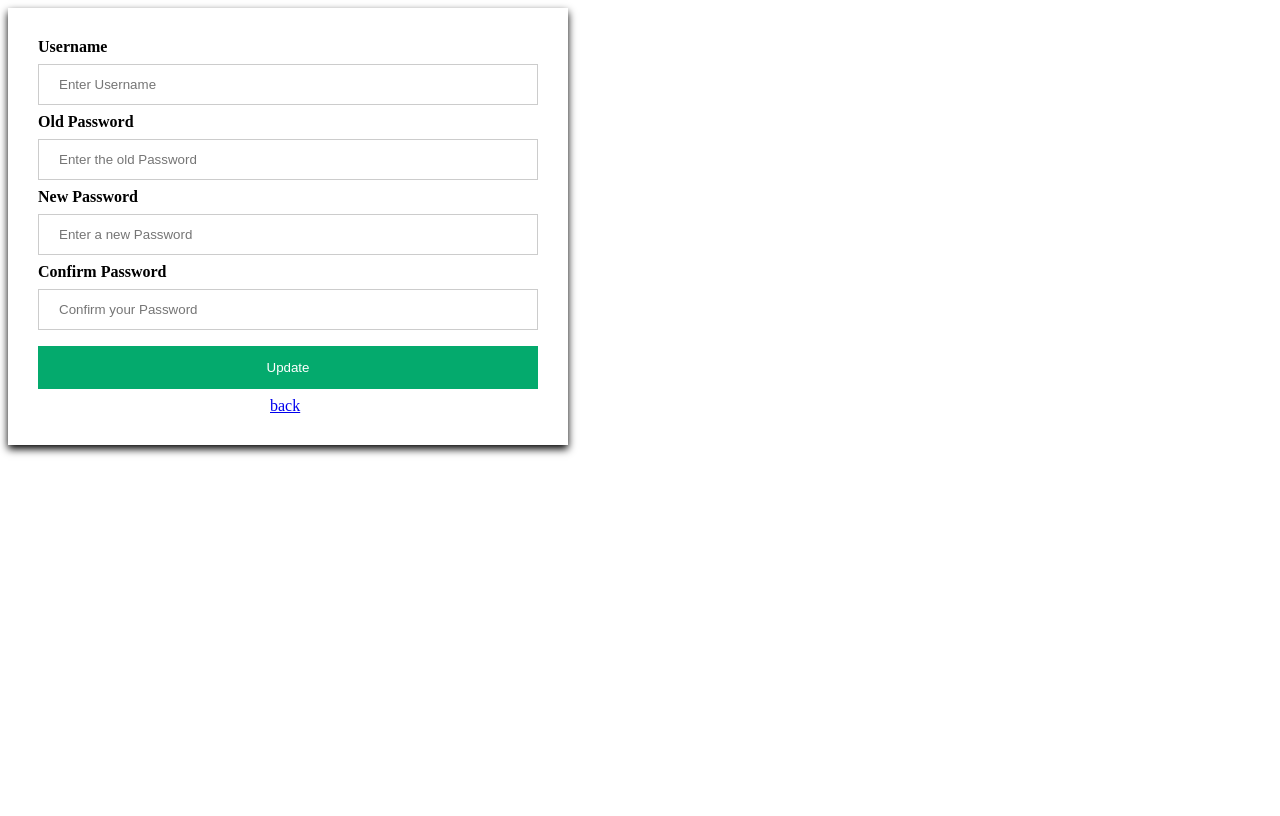
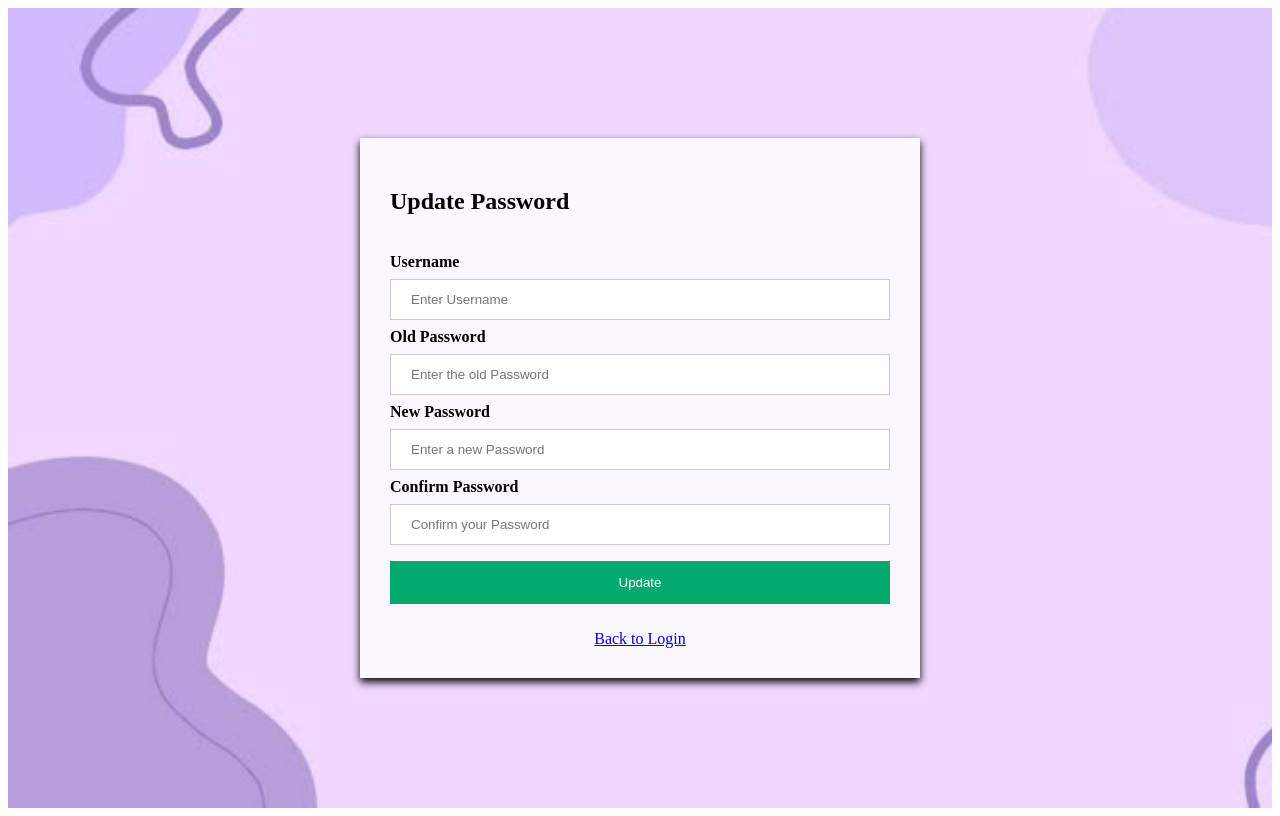
Before and after one commit to MSPVLPolytechnicCollege/Academic-Planner, a Flask app: page /update_password in a window 1280 px wide. Before the commit the page ends 456 px from the top, so only its background shows below. Run offline with Flask 3, Linux system fonts and the light colour scheme.

Commit message:
Update update.html

```diff
--- a/template/update.html
+++ b/template/update.html
@@ -5,8 +5,9 @@
 <link rel="stylesheet" href="static\style.css">
 </head>
 <body>
-<div class="bgimg_update">
+<div class="updatePasswd_page">
   <form class="container_update" method="POST" action="/update_password">
+     <label><b><h2>Update Password</h2></b></label><br>
     <label for="uname"><b>Username</b></label>
     <input type="text" placeholder="Enter Username" name="uname" required>
     <label for="passwd_old"><b>Old Password</b></label>
@@ -15,8 +16,19 @@
     <input type="password" placeholder="Enter a new Password" name="passwd_new" required>
         <label for="passwd_confirm"><b>Confirm Password</b></label>
     <input type="password" placeholder="Confirm your Password" name="passwd_confirm" required>
+    <!-- Display error messages -->
+    {% with messages = get_flashed_messages(with_categories=True) %}
+        {% if messages %}
+            {% for category, message in messages %}
+                {% if category == 'error' %}
+                    <p class="error">{{ message }}</p>
+                {% endif %}
+            {% endfor %}
+        {% endif %}
+    {% endwith %}
     <button type="submit">Update</button>
-    &nbsp;&nbsp;&nbsp;&nbsp;&nbsp;&nbsp;&nbsp;&nbsp;&nbsp;&nbsp;&nbsp;&nbsp;&nbsp;&nbsp;&nbsp;&nbsp;&nbsp;&nbsp;&nbsp;&nbsp;&nbsp;&nbsp;&nbsp;&nbsp;&nbsp;&nbsp;&nbsp;&nbsp;&nbsp;&nbsp;&nbsp;&nbsp;&nbsp;&nbsp;&nbsp;&nbsp;&nbsp;&nbsp;&nbsp;&nbsp;&nbsp;&nbsp;&nbsp;&nbsp;&nbsp;&nbsp;&nbsp;&nbsp;&nbsp;&nbsp;&nbsp;&nbsp;&nbsp;&nbsp;&nbsp;&nbsp;&nbsp;&nbsp;<a href="/login">back</a>
+    <br><br>
+    <center><a href="/login">Back to Login</a></center>
   </form>
 </div>
 </body>
```
